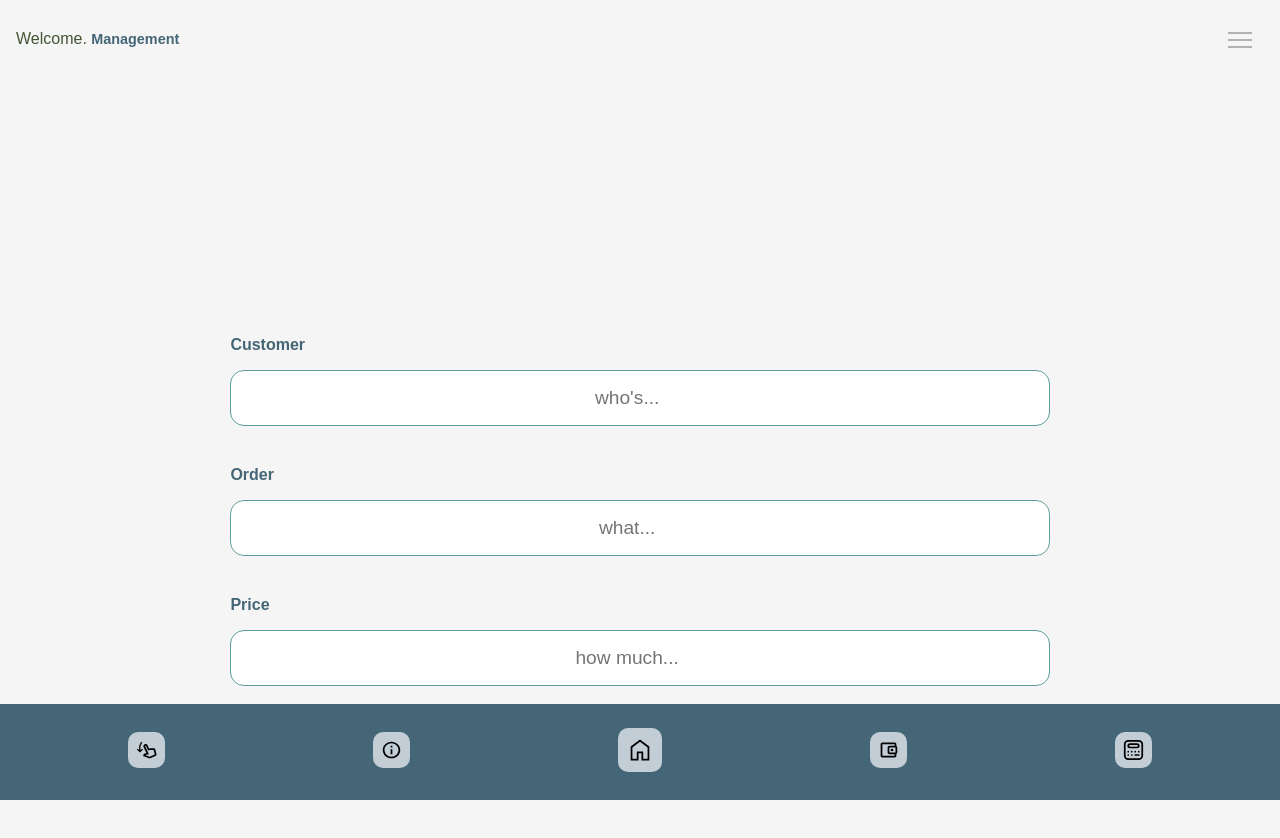
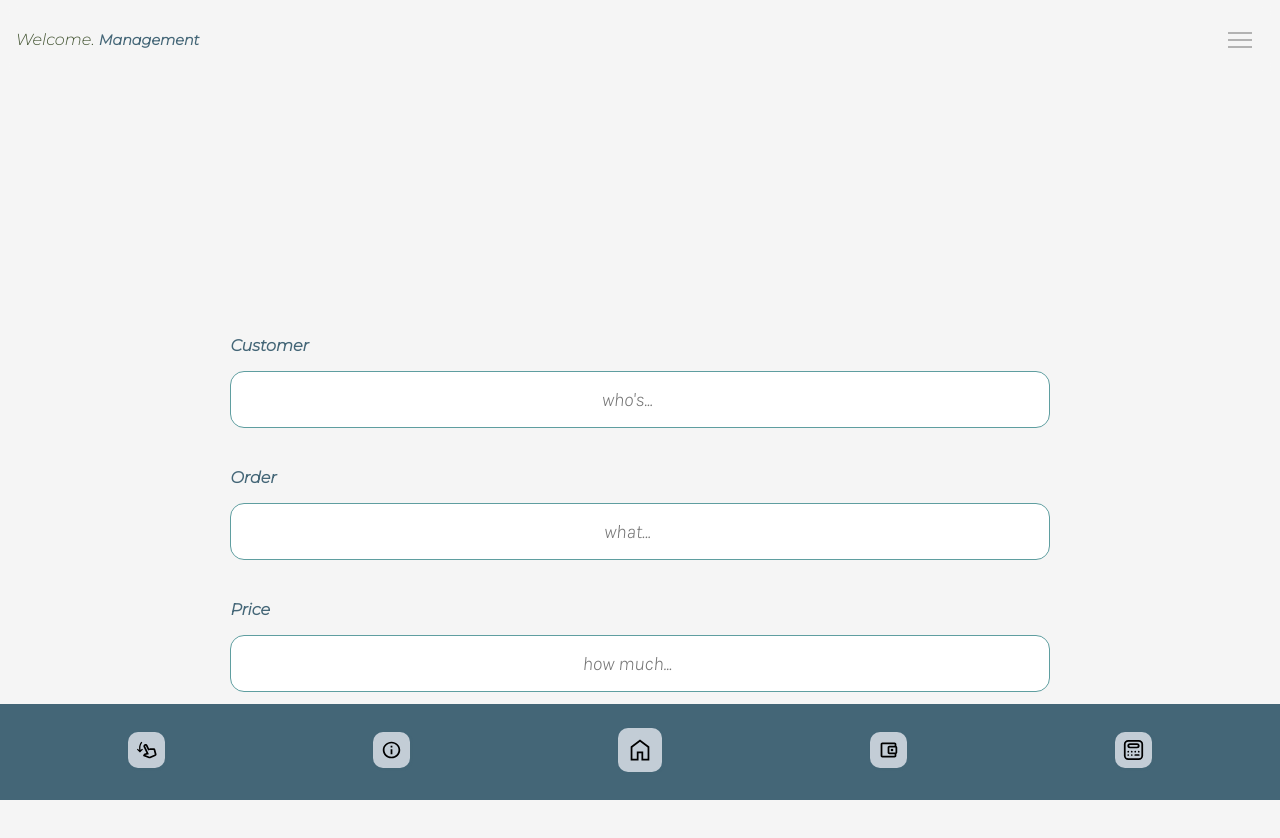
Before and after one commit to Davemafy/Restaurant-Management-, a plain HTML site: page index.html in a window 1280 px wide. Drawn offline with Linux system fonts and the light colour scheme; files whose address does not match are found by name.

Commit message:
cloud fonts...

```diff
--- a/index.html
+++ b/index.html
@@ -7,6 +7,9 @@
   <meta http-equiv="X-UA-Compatible" content="ie=edge">
   <title>Admin panel</title>
   <link rel="stylesheet" href="css/ceo.css">
+  <link rel="preconnect" href="https://fonts.googleapis.com">
+  <link rel="preconnect" href="https://fonts.gstatic.com" crossorigin>
+  <link href="https://fonts.googleapis.com/css2?family=Karla:ital,wght@1,300&family=Montserrat:ital,wght@1,300&display=swap" rel="stylesheet">
 </head>
 
 <body>
```
